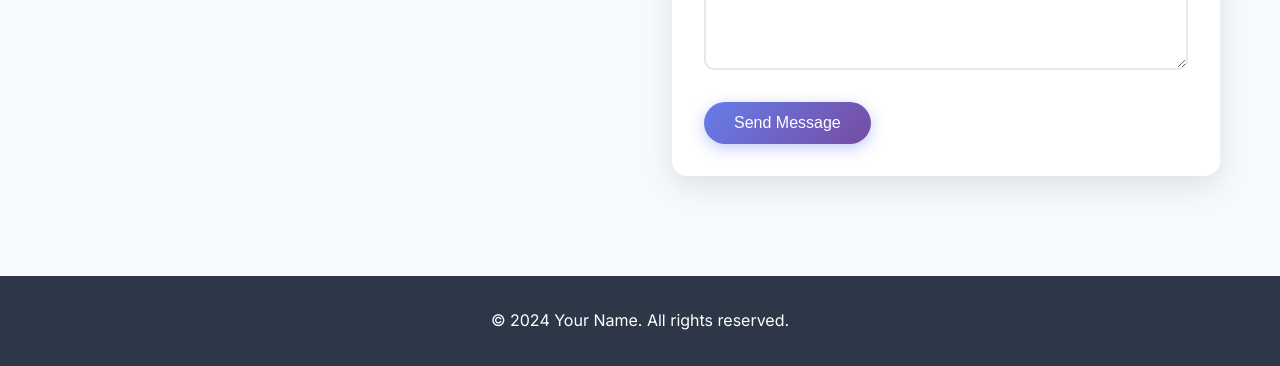
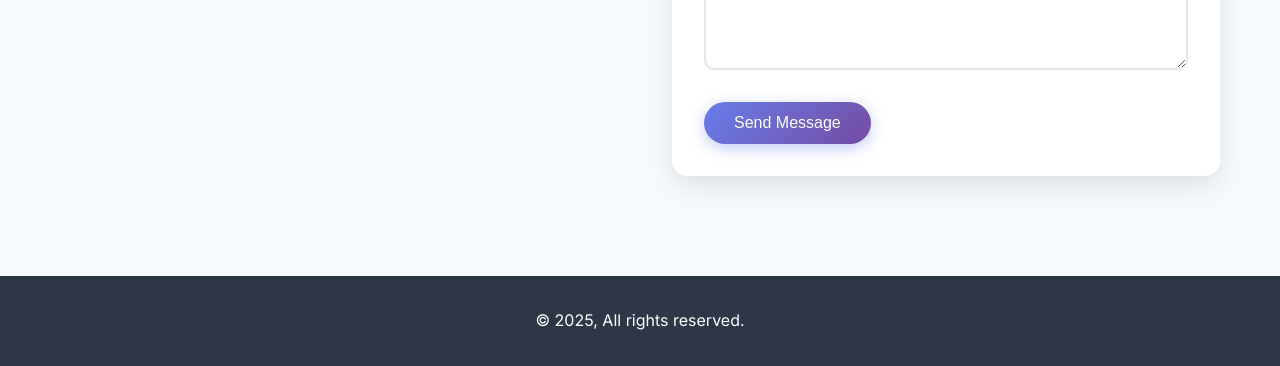
Before and after one commit to Christael1234/MyPortfolio, a plain HTML site: page index.html in a window 1280 px wide. Shown: the part 3581-3947 px from the top of the page. Drawn offline with Linux system fonts and the light colour scheme.

Commit message:
Update index.html

```diff
--- a/index.html
+++ b/index.html
@@ -306,7 +306,7 @@
     <!-- Footer -->
     <footer class="footer">
         <div class="container">
-            <p>&copy; 2024 Your Name. All rights reserved.</p>
+            <p>&copy; 2025, All rights reserved.</p>
         </div>
     </footer>
 
```
